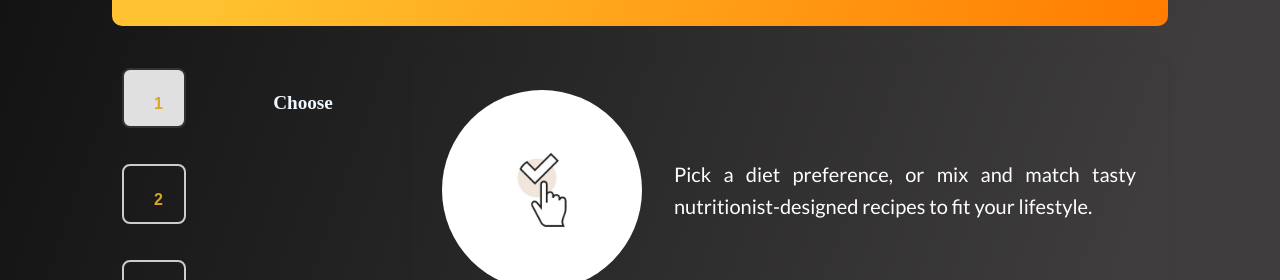
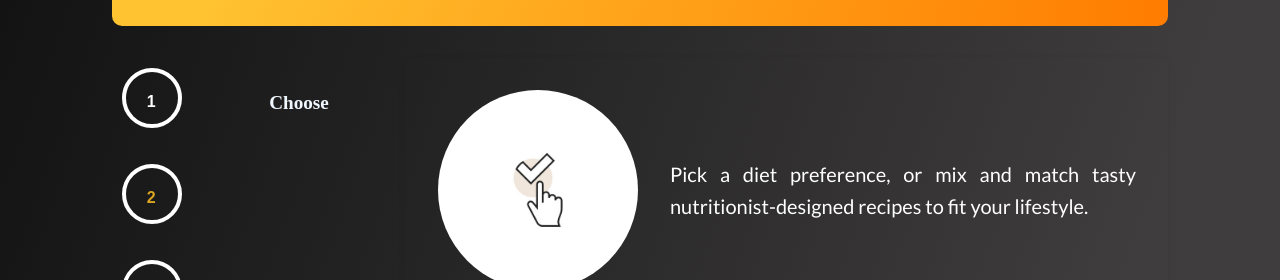
Before and after one commit to ARamos96/Project-3-frontend, a React (Create React App) app: page / in a window 1280 px wide. Shown: the part 672-952 px from the top of the page. Built offline with nearby package versions, Linux system fonts and the light colour scheme; no server answers.

Commit message:
add button effects to tabs

```diff
--- a/src/components/HowItWorksStepper/HowItWorksStepper.jsx
+++ b/src/components/HowItWorksStepper/HowItWorksStepper.jsx
@@ -41,6 +41,10 @@ function HowItWorksStepper() {
               onClick={() => setActiveStep(index)}
             >
               {step.title[0]}
+              <span></span>
+              <span></span>
+              <span></span>
+              <span></span>
             </button>
           ))}
         </div>
--- a/src/components/HowItWorksStepper/HowItWorksStepper.scss
+++ b/src/components/HowItWorksStepper/HowItWorksStepper.scss
@@ -23,18 +23,76 @@
       gap: 1rem;
 
       .tab-button {
+        // Sizing for a perfect circle
+        width: 60px;
         height: 60px;
-        width: 60px;
+        border-radius: 50%;
+        padding: 0;
+        line-height: 60px;
+        text-align: center;
+
+        // Inherit button base styles
+        font-size: 16px;
+        font-weight: bold;
+        letter-spacing: 0.1em;
+        color: variables.$button-color;
+        --c: white; // 👈 override the hover span color here
         background: none;
-        border: 2px solid #ccc;
-        font-weight: bold;
-        border-radius: 8px;
+        border: 0.3em solid var(--c);
+        position: relative;
+        overflow: hidden;
+        z-index: 1;
         cursor: pointer;
-        transition: 0.3s;
+        transition: 0.5s;
+
+        // Create the animated background spans
+        span {
+          position: absolute;
+          width: 25%;
+          height: 100%;
+          background-color: var(--c);
+          transform: translateY(150%);
+          border-radius: 50%;
+          transition: 0.5s;
+          z-index: -1;
+        }
+
+        &:hover {
+          color: black;
+
+          span {
+            transform: translateY(0) scale(2);
+          }
+        }
+
+        // Each span appears one after another
+        span:nth-child(2) {
+          --n: 1;
+          left: 0%;
+          transition-delay: 0s;
+        }
+
+        span:nth-child(3) {
+          --n: 2;
+          left: 25%;
+          transition-delay: 0.1s;
+        }
+
+        span:nth-child(4) {
+          --n: 3;
+          left: 50%;
+          transition-delay: 0.2s;
+        }
+
+        span:nth-child(5) {
+          --n: 4;
+          left: 75%;
+          transition-delay: 0.3s;
+        }
 
         &.active {
-          background-color: #e0e0e0;
-          border-color: #333;
+          border-color: white;
+          color: white;
         }
       }
     }
--- a/src/styles/_buttons.scss
+++ b/src/styles/_buttons.scss
@@ -1,8 +1,8 @@
 @use 'variables';
 
 button {
-  --c: rgb(218, 165, 32); // keep for now unless you want to convert to a SCSS variable
-  color: var(--c);
+  color: variables.$button-color;
+  --c: #{variables.$button-color};
   font-size: 16px;
   border: 0.3em solid var(--c);
   border-radius: 0.5em;
--- a/src/styles/_variables.scss
+++ b/src/styles/_variables.scss
@@ -1,6 +1,7 @@
 // COLORS
 $primary-color: rgb(255, 165, 0);
 $secondary-color: rgb(255, 124, 0);
+$button-color:rgb(218, 165, 32);
 $gradient-orange: linear-gradient(109.6deg, rgb(255, 194, 48) 11.2%, $secondary-color 100.2%);
 $gradient-bg: linear-gradient(109.6deg, rgba(0, 0, 0, 0.93) 11.2%, rgb(63, 61, 61) 78.9%);
 $white: #ffffff;
```
